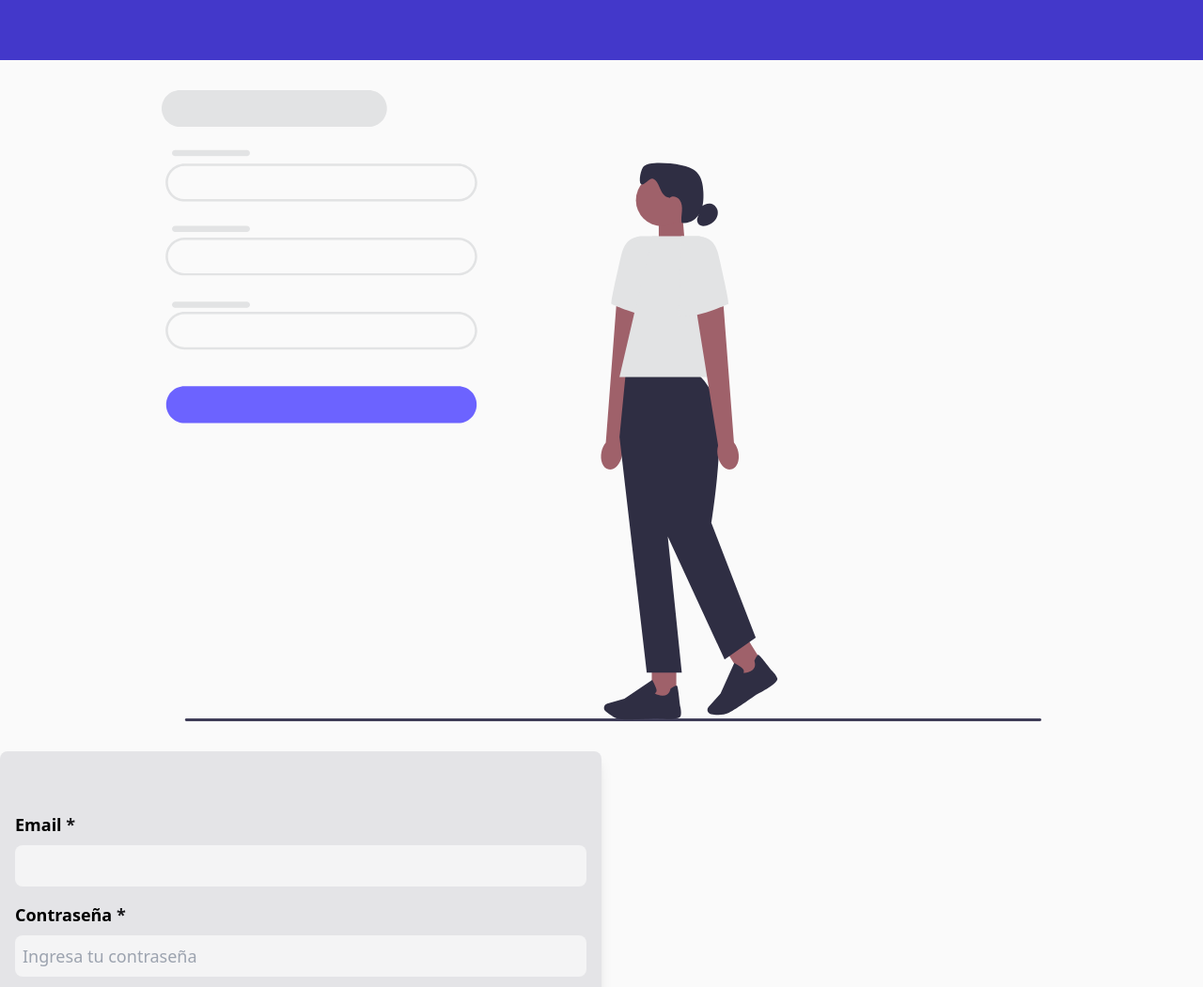
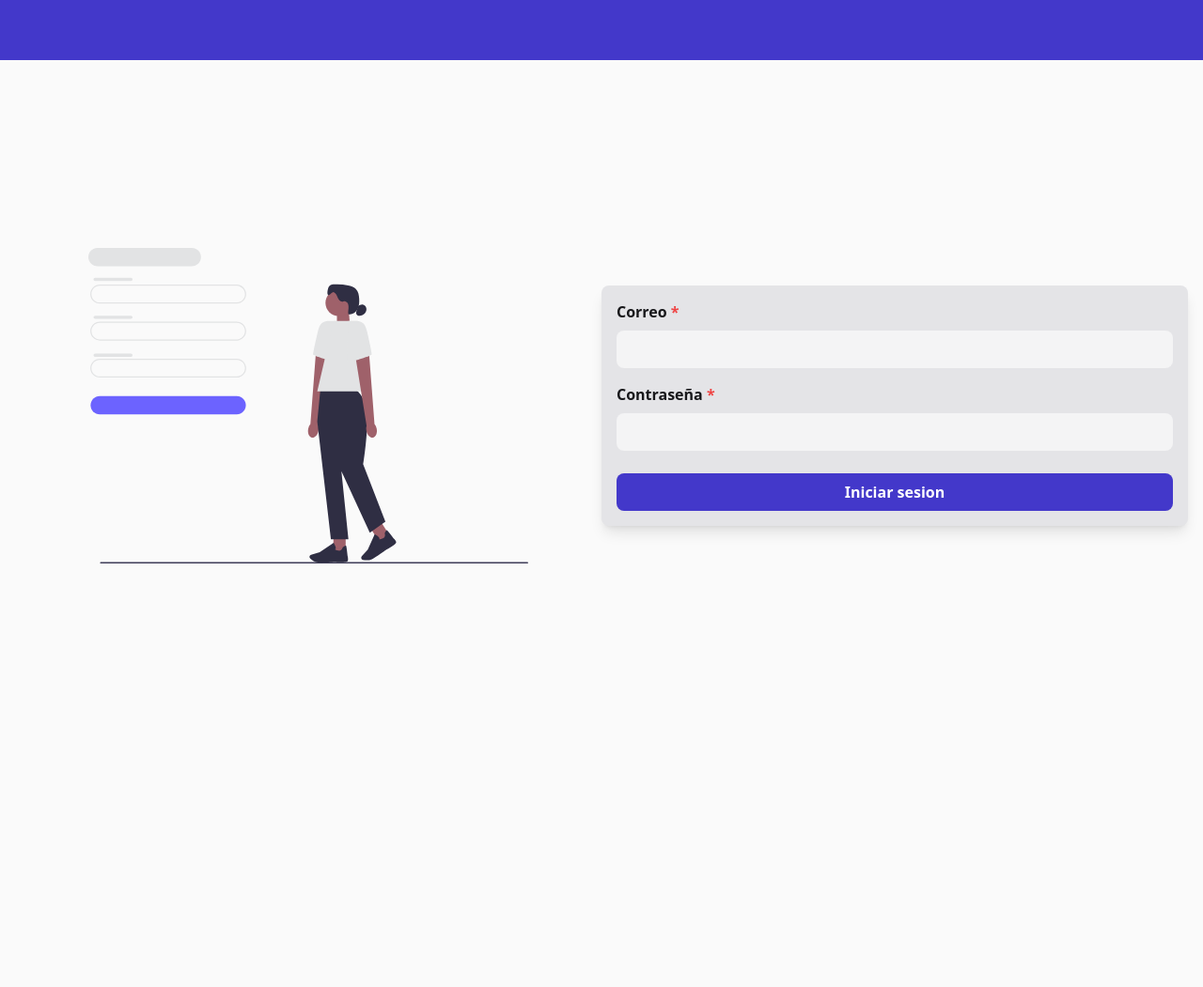
Before and after one commit to rafaeltriasdev/TodoListPrueba, a website: page views/login/index.html in a window 1280 px wide. Shown: the top 1051 px of the page at 94% size. After the commit the page ends 800 px from the top, so only its background shows below. Drawn offline with nearby package versions, Linux system fonts and the light colour scheme; files whose address does not match are found by name.

Commit message:
update views/login/index.html

```diff
--- a/views/login/index.html
+++ b/views/login/index.html
@@ -1,61 +1,59 @@
-<!doctype html>
+<!DOCTYPE html>
 <html lang="en">
 <head>
-    <meta charset="UTF-8" />
-    <meta name="viewport" content="width=device-width, initial-scale=1.0" />
+  <meta charset="UTF-8">
+  <meta http-equiv="X-UA-Compatible" content="IE=edge">
+  <meta name="viewport" content="width=device-width, initial-scale=1.0">
+  <link rel="stylesheet" href="/styles/output.css">
+  <script src="https://unpkg.com/axios/dist/axios.min.js"></script>
   <title>Login</title>
-    <link rel="stylesheet" href="/styles/output.css" />
-    <script src="https://unpkg.com/axios/dist/axios.min.js"></script>
 </head>
 <body class="bg-zinc-50">
-    <nav
-      id="navbar"
-      class="fixed top-0 left-0 right-0 bg-indigo-700 h-16"
-    ></nav>
-    <div
-      class="flex pt-16 h-screen max-w-7xl mx-auto justify-center items-center px-4"
+  <nav id="navbar" class="fixed top-0 right-0 left-0 bg-indigo-700 h-16">
+  </nav>
 
-      <div class="hidden lg:flex w-2/4 justify-center items-center px-4">
-        <img class="w-3/4" src="/images/signup.svg" alt="image" />
+  <div class="pt-16 h-screen flex max-w-7xl mx-auto justify-center items-center px-4">
+    <div class="hidden lg:flex w-2/4 justify-center items-center">
+      <img class="w-3/4" src="/images/signup.svg"  alt="imagen para registro">
     </div>
-      <form
-        id="form"
-        class="flex pt-16 flex-col gap-4 bg-zinc-200 p-4 rounded-lg text-lg shadow-lg w-full md:w-9/12 lg:w-2/4"
-      >
+    <form id="form" class="flex flex-col gap-4 bg-zinc-200 p-4 rounded-lg text-md shadow-lg w-full md:w-9/12 lg:w-2/4">
+
       <div class="flex flex-col gap-2">
-          <label class="font-bold" for="email-input"
-            >Email <span class="text-red-500 text-zinc-900">*</span></label
-          >
+        <label for="name-input" class="font-bold text-zinc-900">
+          Correo <span class="text-red-500">*</span>
+        </label>
         <input
+          type="email"
           id="email-input"
-            type="text"
           name="email-input"
           autocomplete="off"
           class="rounded-lg p-2 bg-zinc-100 focus:outline-indigo-700"
-          />
+        >
       </div>
+
       <div class="flex flex-col gap-2">
-          <label class="font-bold" for="password-input"
-            >Contraseña <span class="text-red-500 text-zinc-900">*</span></label
-          >
+        <label for="name-input" class="font-bold text-zinc-900">
+          Contraseña <span class="text-red-500">*</span>
+        </label>
         <input
+          type="password"
           id="password-input"
-            type="password"
           name="password-input"
           autocomplete="off"
-            placeholder="Ingresa tu contraseña"
           class="rounded-lg p-2 bg-zinc-100 focus:outline-indigo-700"
-          />
+        >
         <p id="error-text" class="text-sm text-red-600"></p>
       </div>
+
       <button
         id="form-btn"
-          class="bg-indigo-700 py-2 px-4 rounded-lg font-bold text-white hover:bg-indigo-800 text-center transition ease-in-out disabled:opacity-40 disabled:cursor-not-allowed"
+        class="bg-indigo-700 py-2 px-4 rounded-lg font-bold text-white hover:bg-indigo-800 text-center transition ease-in-out disabled:opacity-50 disabled:cursor-not-allowed"
       >
-          Iniciar sesión
+        Iniciar sesion
       </button>
     </form>
   </div>
+
   <script src="/components/nav.js"></script>
   <script src="index.js"></script>
 </body>
```
Lines whose indentation alone changed are shown as unchanged.
